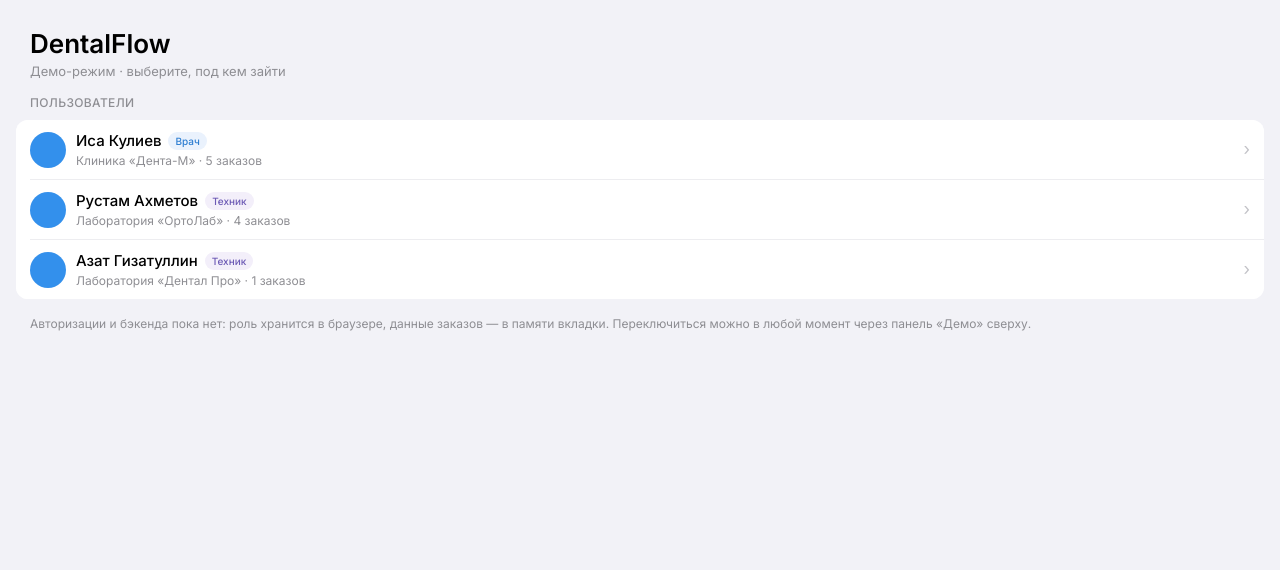
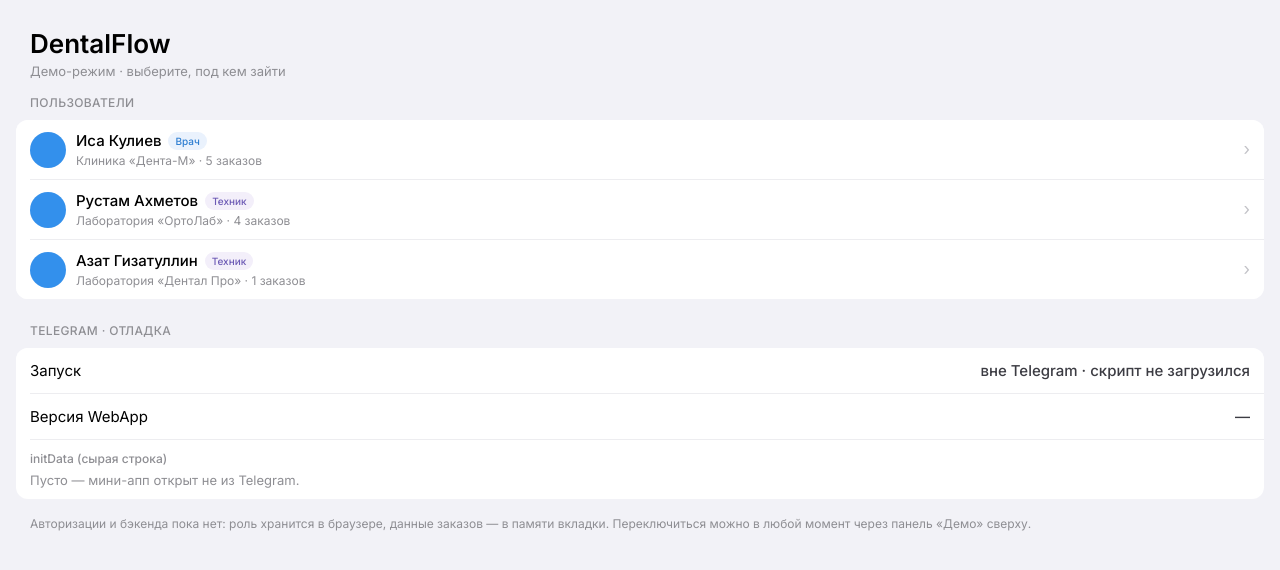
Before and after one commit to BenAr99/Mark1, an Angular app: page /Mark1/role in a window 1280 px wide. Shown: the top 570 px of the page. Built offline with nearby package versions, Linux system fonts and the light colour scheme.

Commit message:
Временная проверка initData from telegram

```diff
--- a/src/app/role-select/role-select.component.html
+++ b/src/app/role-select/role-select.component.html
@@ -43,6 +43,55 @@
     }
   </div>
 
+  <!-- Временный блок: показывает, что реально приходит от Telegram. Удалить после отладки. -->
+  <p class="df-caption dbg__caption">Telegram · отладка</p>
+  <div class="df-group">
+    <div class="df-row">
+      <span class="df-row__label">Запуск</span>
+      <span class="df-row__value">
+        {{ launchedInTelegram ? 'из Telegram' : 'вне Telegram' }} · {{ platform }}
+      </span>
+    </div>
+    <div class="df-divider"></div>
+    <div class="df-row">
+      <span class="df-row__label">Версия WebApp</span>
+      <span class="df-row__value">{{ version }}</span>
+    </div>
+    <div class="df-divider"></div>
+
+    <div class="dbg__block">
+      <span class="dbg__title">initData (сырая строка)</span>
+      @if (initData) {
+        <code class="dbg__raw">{{ initData }}</code>
+      } @else {
+        <span class="dbg__empty">Пусто — мини-апп открыт не из Telegram.</span>
+      }
+    </div>
+
+    @if (initDataParams.length) {
+      <div class="df-divider"></div>
+      <div class="dbg__block">
+        <span class="dbg__title">Разобранные параметры</span>
+        @for (param of initDataParams; track param.key) {
+          <div class="dbg__param">
+            <span class="dbg__key">{{ param.key }}</span>
+            <code class="dbg__value">{{ param.value }}</code>
+          </div>
+        }
+      </div>
+
+      <div class="df-divider"></div>
+      <button type="button" class="df-row df-row--tap" (click)="copyInitData()">
+        <span class="df-row__label dbg__action">Скопировать initData</span>
+        @if (copyState() === 'done') {
+          <span class="df-row__value">Скопировано</span>
+        } @else if (copyState() === 'fail') {
+          <span class="df-row__value">Не вышло — выдели вручную</span>
+        }
+      </button>
+    }
+  </div>
+
   <p class="gate__note">
     Авторизации и бэкенда пока нет: роль хранится в браузере, данные заказов — в памяти вкладки.
     Переключиться можно в любой момент через панель «Демо» сверху.
--- a/src/app/role-select/role-select.component.scss
+++ b/src/app/role-select/role-select.component.scss
@@ -77,3 +77,60 @@
   font-weight: 400;
   color: var(--df-hint);
 }
+
+/* ---------- Временный блок отладки initData ---------- */
+
+.dbg__caption {
+  margin-top: 14px;
+}
+
+.dbg__block {
+  display: flex;
+  flex-direction: column;
+  gap: 6px;
+  width: 100%;
+  padding: 11px 14px;
+}
+
+.dbg__title {
+  font-size: 12px;
+  font-weight: 500;
+  color: var(--df-hint);
+}
+
+.dbg__raw,
+.dbg__value {
+  font-family: ui-monospace, SFMono-Regular, Menlo, Consolas, monospace;
+  font-size: 11px;
+  line-height: 16px;
+  color: var(--df-text-secondary);
+  /* initData — одна длинная строка без пробелов, иначе она растянет карточку. */
+  overflow-wrap: anywhere;
+  user-select: all;
+}
+
+.dbg__empty {
+  font-size: 13px;
+  color: var(--df-hint);
+}
+
+.dbg__param {
+  display: flex;
+  flex-direction: column;
+  gap: 2px;
+  padding-top: 6px;
+
+  & + & {
+    border-top: 1px solid var(--df-divider);
+  }
+}
+
+.dbg__key {
+  font-size: 12px;
+  font-weight: 600;
+  color: var(--df-text);
+}
+
+.dbg__action {
+  color: var(--df-accent);
+}
--- a/src/app/role-select/role-select.component.ts
+++ b/src/app/role-select/role-select.component.ts
@@ -1,6 +1,7 @@
-import { ChangeDetectionStrategy, Component, computed, inject } from '@angular/core';
+import { ChangeDetectionStrategy, Component, computed, inject, signal } from '@angular/core';
 import { Router } from '@angular/router';
 import { DEMO_IDENTITIES, DemoIdentity, SessionService } from '../core/session.service';
+import { TelegramService } from '../core/telegram.service';
 import { OrdersService } from '../orders/orders.service';
 
 interface RoleOption {
@@ -10,6 +11,11 @@ interface RoleOption {
   roleLabel: string;
   /** Сколько заказов увидит этот пользователь. */
   orders: number;
+}
+
+interface InitDataParam {
+  key: string;
+  value: string;
 }
 
 /**
@@ -26,6 +32,7 @@ export class RoleSelectComponent {
   private readonly router = inject(Router);
   private readonly ordersService = inject(OrdersService);
   private readonly session = inject(SessionService);
+  private readonly telegram = inject(TelegramService);
 
   protected readonly current = this.session.identity;
 
@@ -57,4 +64,36 @@ export class RoleSelectComponent {
     this.session.signIn(identity);
     this.router.navigateByUrl(this.session.homeRoute());
   }
+
+  /* ---------- Временный блок отладки initData ---------- */
+
+  /**
+   * Смотрим на сырой `window.Telegram.WebApp`, а не на `TelegramService.tg`:
+   * сервис отсекает запуск вне клиента, а здесь как раз важно это увидеть.
+   */
+  private readonly rawWebApp = window.Telegram?.WebApp;
+
+  protected readonly initData = this.telegram.initData || (this.rawWebApp?.initData ?? '');
+
+  protected readonly platform = this.rawWebApp?.platform ?? 'скрипт не загрузился';
+  protected readonly version = this.rawWebApp?.version ?? '—';
+  protected readonly launchedInTelegram = this.telegram.isTelegram;
+
+  /** initData — это percent-encoded query string, читаемой её делает разбор по ключам. */
+  protected readonly initDataParams: InitDataParam[] = [
+    ...new URLSearchParams(this.initData).entries(),
+  ].map(([key, value]) => ({ key, value }));
+
+  protected readonly copyState = signal<'idle' | 'done' | 'fail'>('idle');
+
+  protected async copyInitData(): Promise<void> {
+    if (!this.initData) return;
+
+    try {
+      await navigator.clipboard.writeText(this.initData);
+      this.copyState.set('done');
+    } catch {
+      this.copyState.set('fail');
+    }
+  }
 }
```
